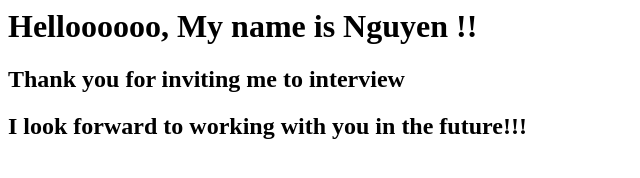
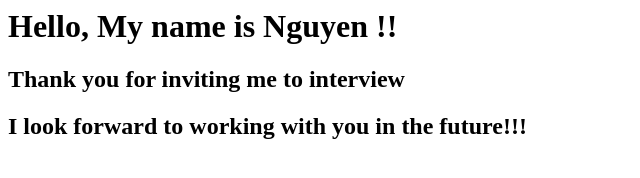
Before and after one commit to dtnguyen3011/webapp, a plain HTML site: page index.html in a window 1280 px wide. Shown: the whole page, without its empty margins (0-640 px from the left). Drawn offline with Linux system fonts and the light colour scheme.

Commit message:
test code

```diff
--- a/index.html
+++ b/index.html
@@ -1,3 +1,3 @@
-<h1> Helloooooo, My name is Nguyen !!   </h1>
+<h1> Hello, My name is Nguyen !!   </h1>
 <h2> Thank you for inviting me to interview </h2>
 <h2> I look forward to working with you in the future!!! </h2>
```
